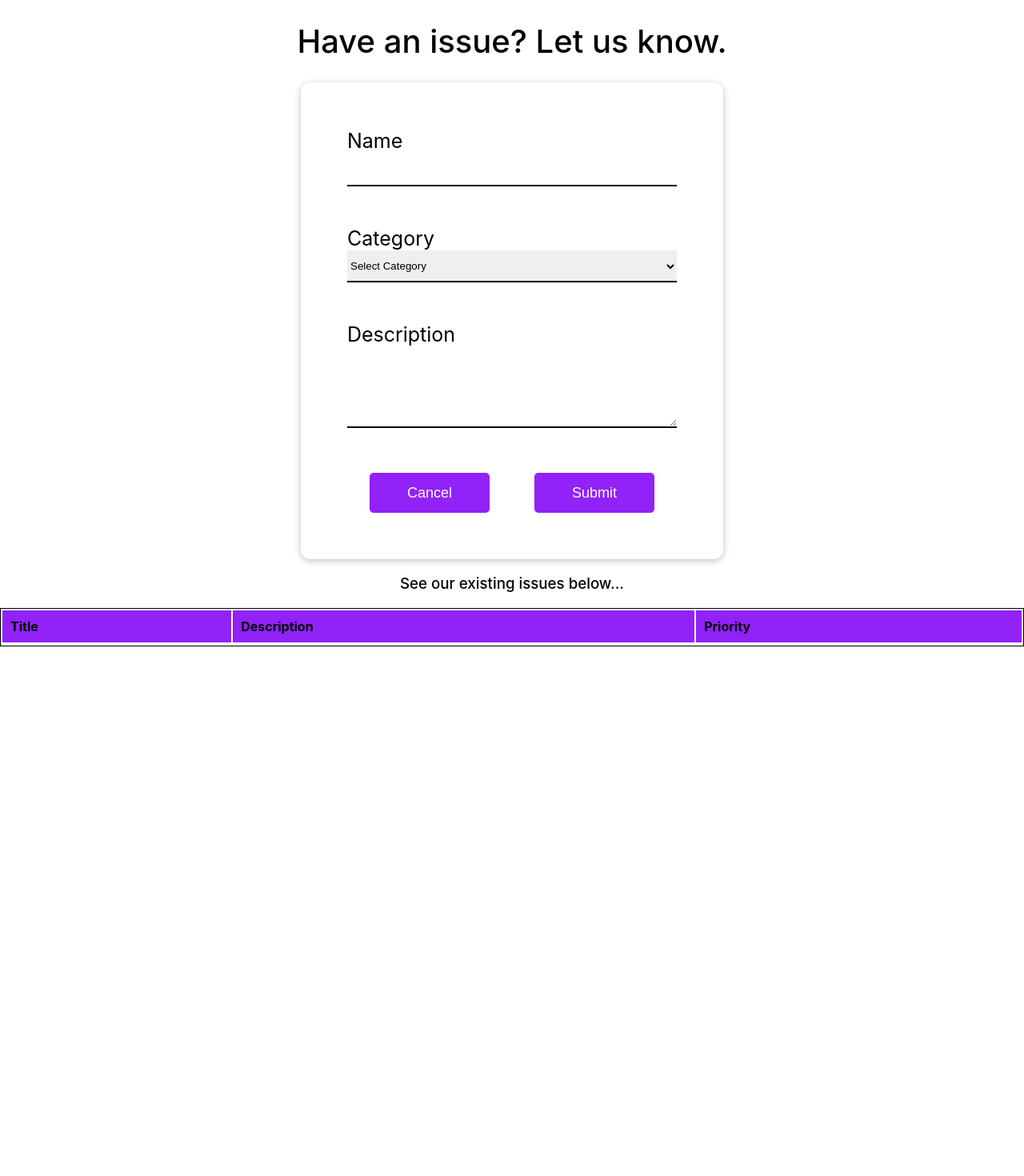
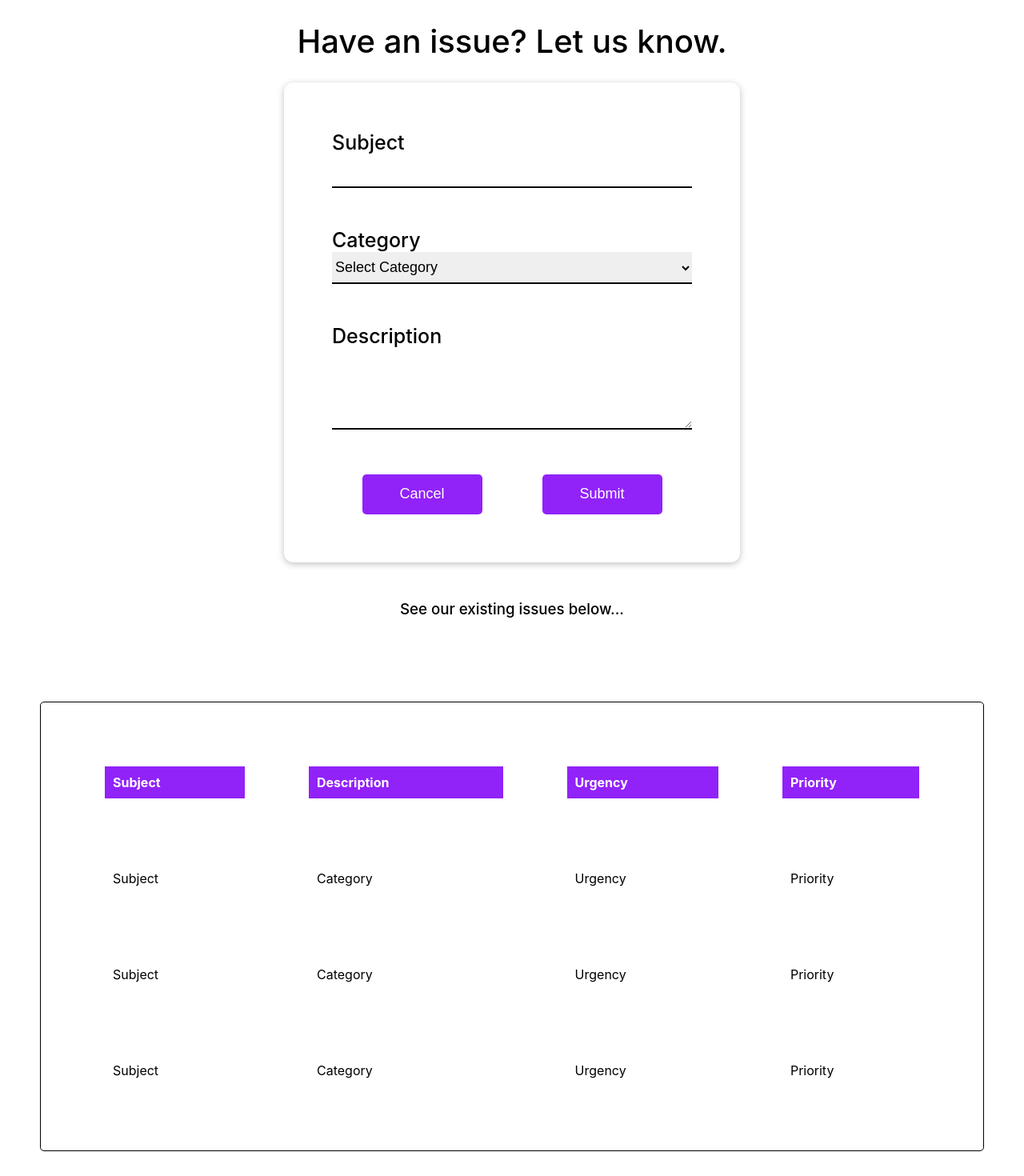
Before and after one commit to ticket-tiger/ticket-management-system, a React (Create React App) app: page / in a window 1280 px wide. Shown: the top 1470 px of the page at 80% size. Before the commit the page ends 808 px from the top, so only its background shows below. Built offline with nearby package versions, Linux system fonts and the light colour scheme.

Commit message:
Styled ticket log table

```diff
--- a/src/App.css
+++ b/src/App.css
@@ -1,5 +1,9 @@
 :root {
   --purple: rgb(145, 34, 248);
+}
+
+.submit-ticket-container {
+  height: 100vh;
 }
 
 .submit-ticket-heading {
@@ -10,24 +14,12 @@
 }
 
 .ticket-log-heading {
-  position: relative;
+  position: absolute;
   text-align: center;
   font-weight: 500;
-}
-
-.App {
-  position: relative;
-  /* top: 50%; right: 50%;
-  transform: translate(50%,-50%); */
-  justify-content: center;
-  align-items: center;
-  width: 40%;
-  box-shadow: 0 2px 8px rgba(0, 0, 0, 0.25);
-  padding: 0.5rem;
-  margin: auto;
-  border-radius: 12px;
-  background-color: white;
-  /* border: black 2px solid; */
+  left: 50%;
+  transform: translate(-50%);
+  bottom: 1%;
 }
 
 /* .App-logo {
--- a/src/App.js
+++ b/src/App.js
@@ -6,9 +6,9 @@ import './App.css';
 function App() {
   return (
     <div>
-      <h1 className="submit-ticket-heading">Have an issue? Let us know.</h1>
-      <div className="App">
-        <header className="App-header" />
+      <div className="submit-ticket-container">
+        <h1 className="submit-ticket-heading">Have an issue? Let us know.</h1>
+        {/* <header className="App-header" /> */}
         <SubmitTicket />
       </div>
       <h3 className="ticket-log-heading">See our existing issues below...</h3>
--- a/src/components/SubmitTicket/SubmitTicket.css
+++ b/src/components/SubmitTicket/SubmitTicket.css
@@ -1,6 +1,15 @@
 .form {
+  position: relative;
+  justify-content: center;
+  align-items: center;
+  width: 30%;
+  min-width: 450px;
+  box-shadow: 0 2px 8px rgba(0, 0, 0, 0.25);
+  margin: auto;
+  padding: 60px;
+  border-radius: 12px;
+  background-color: white;
   font-size: 25px;
-  padding: 50px;
 }
 
 .form-element {
@@ -10,6 +19,7 @@
 .form-label {
   display: block;
   text-align: left;
+  font-weight: 500;
 }
 
 .form-input {
@@ -20,11 +30,12 @@
   width: 100%;
   border: none;
   border-bottom: 2px solid black;
+  font-size: 18px;
 }
 
 .form-input:focus {
   border: none;
-  border-bottom: 2px solid black;
+  border-bottom: 2px solid var(--purple);
 }
 
 .form-textarea {
@@ -152,3 +163,9 @@
 
 
  }
+
+ @media screen and (max-width: 768px) {
+   .form {
+     min-width: 350px;
+   }
+ }
--- a/src/components/SubmitTicket/SubmitTicket.js
+++ b/src/components/SubmitTicket/SubmitTicket.js
@@ -4,7 +4,7 @@ import './SubmitTicket.css';
 
 const SubmitTicket = () => {
   const [ticketCategory, setTicketCategory] = useState('');
-  const [ticketName, setTicketName] = useState('');
+  const [ticketSubject, setTicketSubject] = useState('');
   const [ticketText, setTicketText] = useState('');
   const [ticketPriority, setTicketPriority] = useState('Low');
   const [ticketUrgency, setTicketUrgency] = useState('Low');
@@ -15,12 +15,12 @@ const SubmitTicket = () => {
     setTicketUrgency('Low');
     const ticket = {
       category: ticketCategory,
-      title: ticketName,
+      title: ticketSubject,
       description: ticketText,
       priority: ticketPriority,
       urgency: ticketUrgency,
     };
-    setTicketName('');
+    setTicketSubject('');
     setTicketText('');
 
     console.log('Ticket sent');
@@ -45,10 +45,10 @@ const SubmitTicket = () => {
       {responseStatus ? <p data-testid="responseStatus">{responseStatus}</p> : null}
       <form className="form">
         <div className="form-element">
-          <label className="form-label" htmlFor="name-input">
-            <div className="label-text">Name</div>
+          <label className="form-label" htmlFor="subject-input">
+            <div className="label-text">Subject</div>
           </label>
-          <input id="name-input" className="form-input" type="text" onInput={(e) => setTicketName(e.target.value)} value={ticketName} />
+          <input id="subject-input" className="form-input" type="text" onInput={(e) => setTicketSubject(e.target.value)} value={ticketSubject} />
         </div>
         <div className="form-element">
           <label className="form-label" htmlFor="category-dropdown">
--- /dev/null
+++ b/src/components/TicketLog/Ticket.css
@@ -0,0 +1,6 @@
+.ticket-row {
+  color: black;
+  margin: 1px;
+  border: 1px solid black;
+  border-bottom: 1px solid black;
+}
--- /dev/null
+++ b/src/components/TicketLog/Ticket.js
@@ -0,0 +1,21 @@
+import React from 'react';
+import './Ticket.css';
+
+const Ticket = () => (
+  <tr className="ticket-row">
+    <td>
+      Subject
+    </td>
+    <td>
+      Category
+    </td>
+    <td>
+      Urgency
+    </td>
+    <td>
+      Priority
+    </td>
+  </tr>
+);
+
+export default Ticket;
--- a/src/components/TicketLog/TicketLog.css
+++ b/src/components/TicketLog/TicketLog.css
@@ -1,7 +1,9 @@
 table
 {
-   border: 1px solid;
+   border: 1px solid black;
+   border-radius: 5px;
    width: 100%;
+   color: white;
  }
 
  table td, table th
@@ -14,3 +16,12 @@ table
  {
    background-color: var(--purple);
  }
+
+ .ticket-log-container {
+   padding: 50px;
+ }
+
+ .ticket-log-table {
+  border-collapse:separate;
+  border-spacing:5em;
+ }
--- a/src/components/TicketLog/TicketLog.js
+++ b/src/components/TicketLog/TicketLog.js
@@ -1,6 +1,7 @@
 import React, { useEffect } from 'react';
 // import axios from 'axios';
 import './TicketLog.css';
+import Ticket from './Ticket';
 // import SubmitTicket from '../SubmitTicket/SubmitTicket';
 
 const TicketLog = () => {
@@ -15,18 +16,23 @@ const TicketLog = () => {
   //  };
   return (
   // This function is waiting for the server to send ticket data from the server
-    <table>
+    <div className="ticket-log-container">
+      <table className="ticket-log-table">
         <thead>
           <tr>
-          <th>Title</th>
+            <th>Subject</th>
             <th>Description</th>
+            <th>Urgency</th>
             <th>Priority</th>
           </tr>
         </thead>
         <tbody>
-        <tr />
+          <Ticket />
+          <Ticket />
+          <Ticket />
         </tbody>
       </table>
+    </div>
   );
 };
 export default TicketLog;
```
Lines whose indentation alone changed are shown as unchanged.
